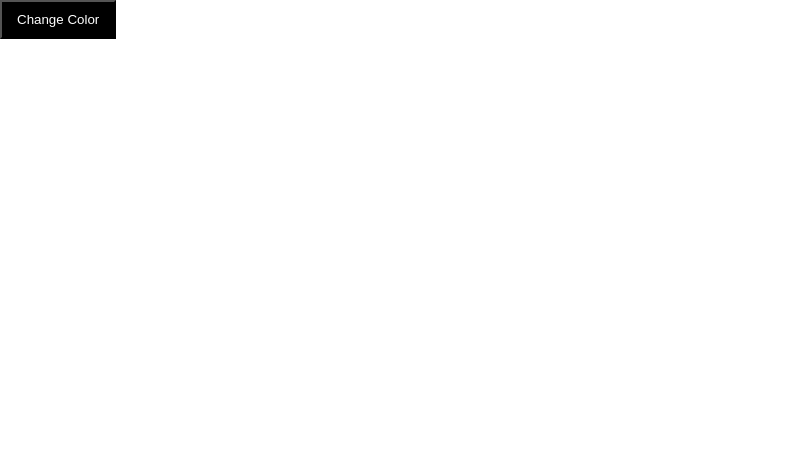
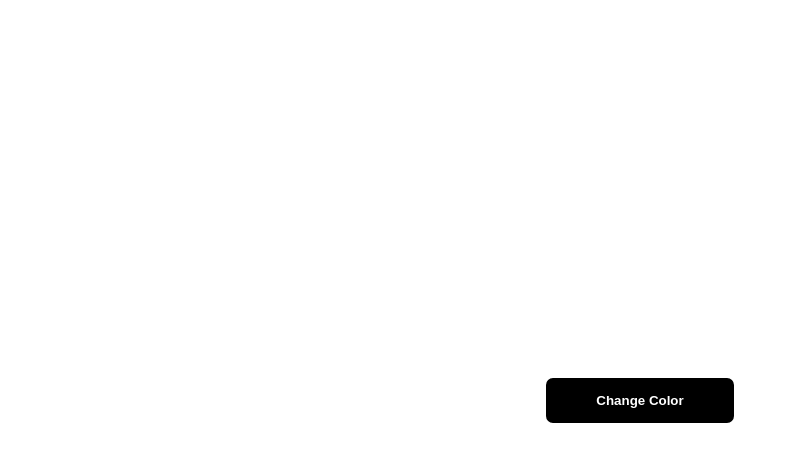
Before and after one commit to MoketeTyabekana/javascript_background_color_changer, a plain HTML site: page index.html in a window 1280 px wide. Shown: the whole page, without its empty margins (0-797 px from the left). Drawn offline with Linux system fonts and the light colour scheme.

Commit message:
Increaed the padding size of the button,added a solid border and hover effect on the button

```diff
--- a/index.html
+++ b/index.html
@@ -9,7 +9,9 @@
 </head>
 <body>
 
-    <button type="submit" id="submit" class="submit">Change Color</button>
+    <div>
+        <button type="submit" id="submit" class="submit">Change Color</button>
+    </div>
 
 </body>
 </html>
--- a/styles.css
+++ b/styles.css
@@ -5,12 +5,25 @@
 }
 
 body{
+    height: 100vh;
+    width: 100%;
     display: flex;
+    justify-content: center;
+    place-items: center;
+    margin: 0 auto;
+
 
 }
 
 button{
     color: #fff;
     background-color: black;
-    padding:10px 15px ;
+    padding:15px 50px ;
+    border: solid 3px #fff;
+    font-weight: 600;
+    border-radius: 10px;
 }
+
+button:hover{
+    background-color: #222222;
+}
```
